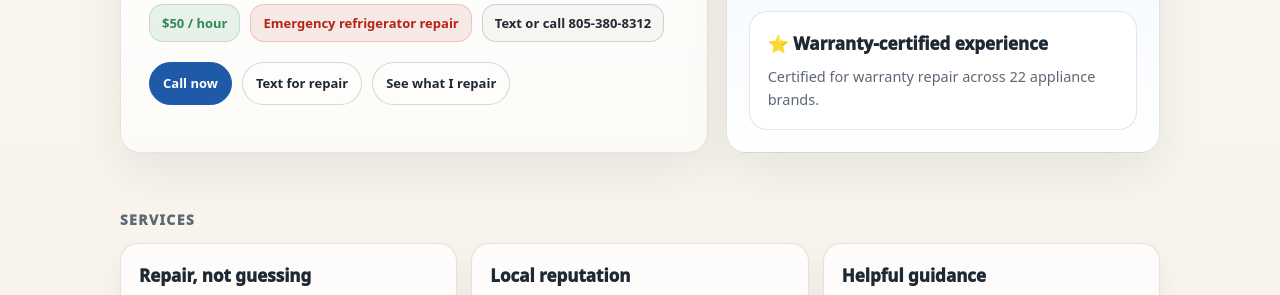
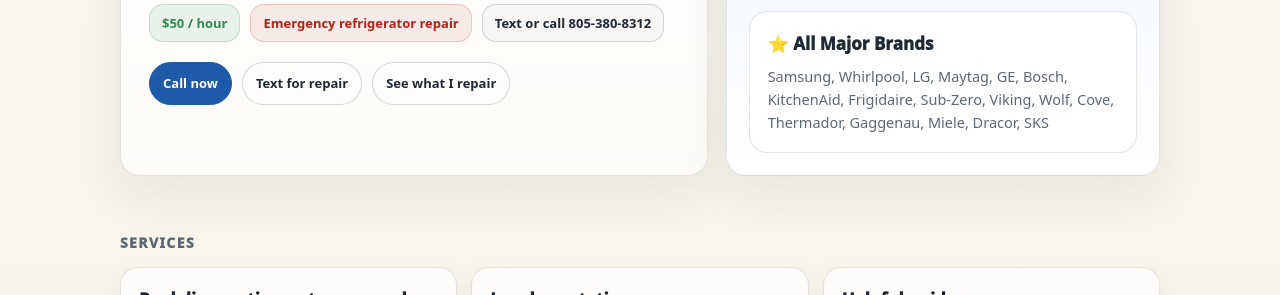
Before and after one commit to light-and-memory-AUDIO/BrinksService, a plain HTML site: page docs/index.html in a window 1280 px wide. Shown: the part 489-784 px from the top of the page. Drawn offline with Linux system fonts and the light colour scheme.

Commit message:
Update index.html

```diff
--- a/docs/index.html
+++ b/docs/index.html
@@ -302,8 +302,8 @@
         <p>Text or call for availability, service questions, and urgent repair needs.</p>
       </div>
       <div class="card" style="box-shadow:none;background:#fff">
-        <h3>⭐ Warranty-certified experience</h3>
-        <p>Certified for warranty repair across 22 appliance brands.</p>
+        <h3>⭐ All Major Brands</h3>
+        <p>Samsung, Whirlpool, LG, Maytag, GE, Bosch, KitchenAid, Frigidaire, Sub-Zero, Viking, Wolf, Cove, Thermador, Gaggenau, Miele, Dracor, SKS</p>
       </div>
     </div>
   </section>
@@ -312,7 +312,7 @@
     <h2>Services</h2>
     <div class="grid">
       <div class="card">
-        <h3>Repair, not guessing</h3>
+        <h3>Real diagnostics, not guesswork.</h3>
         <p>Years of experience troubleshooting appliance problems and fixing the root issue.</p>
       </div>
       <div class="card">
```
